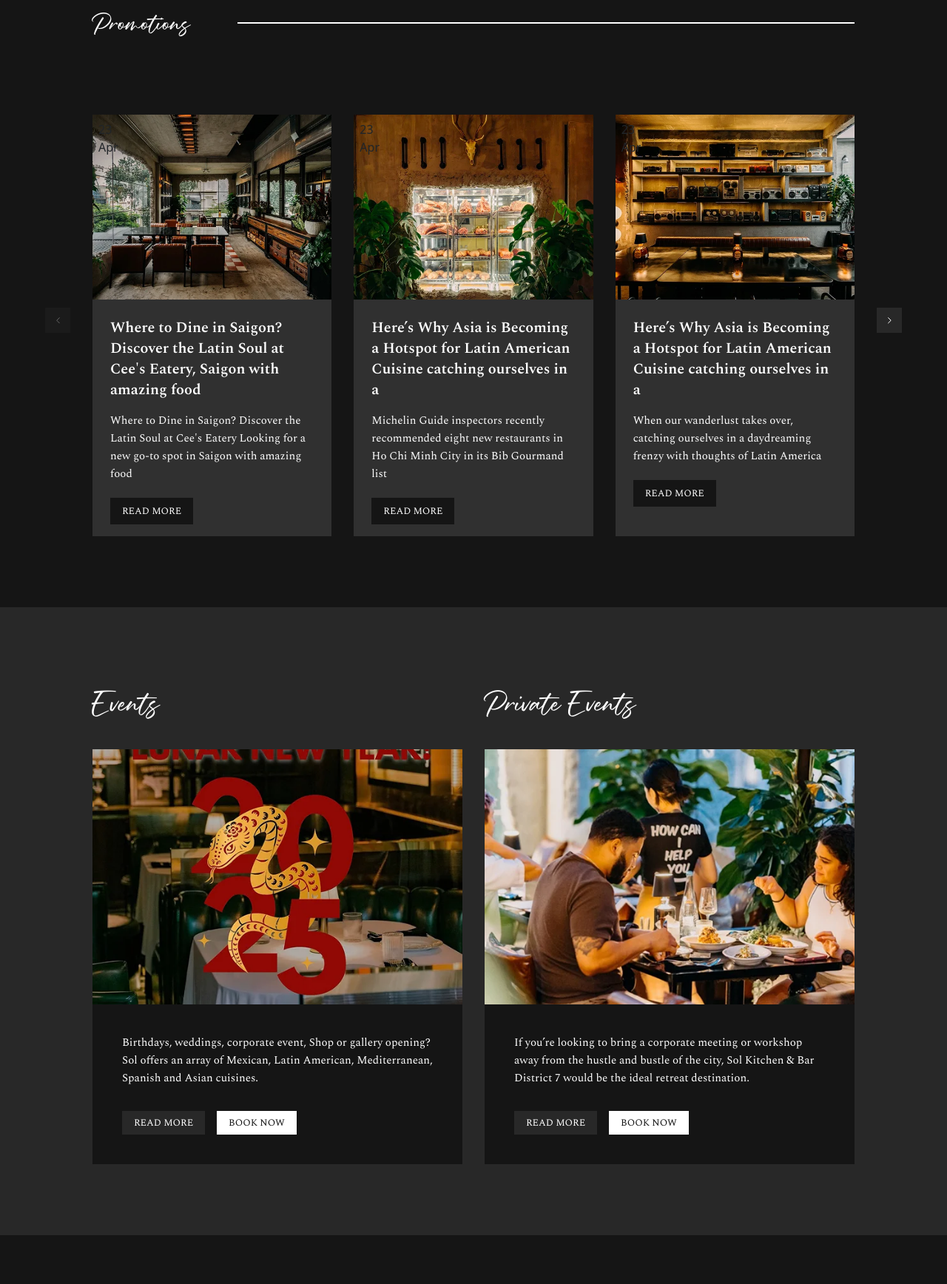
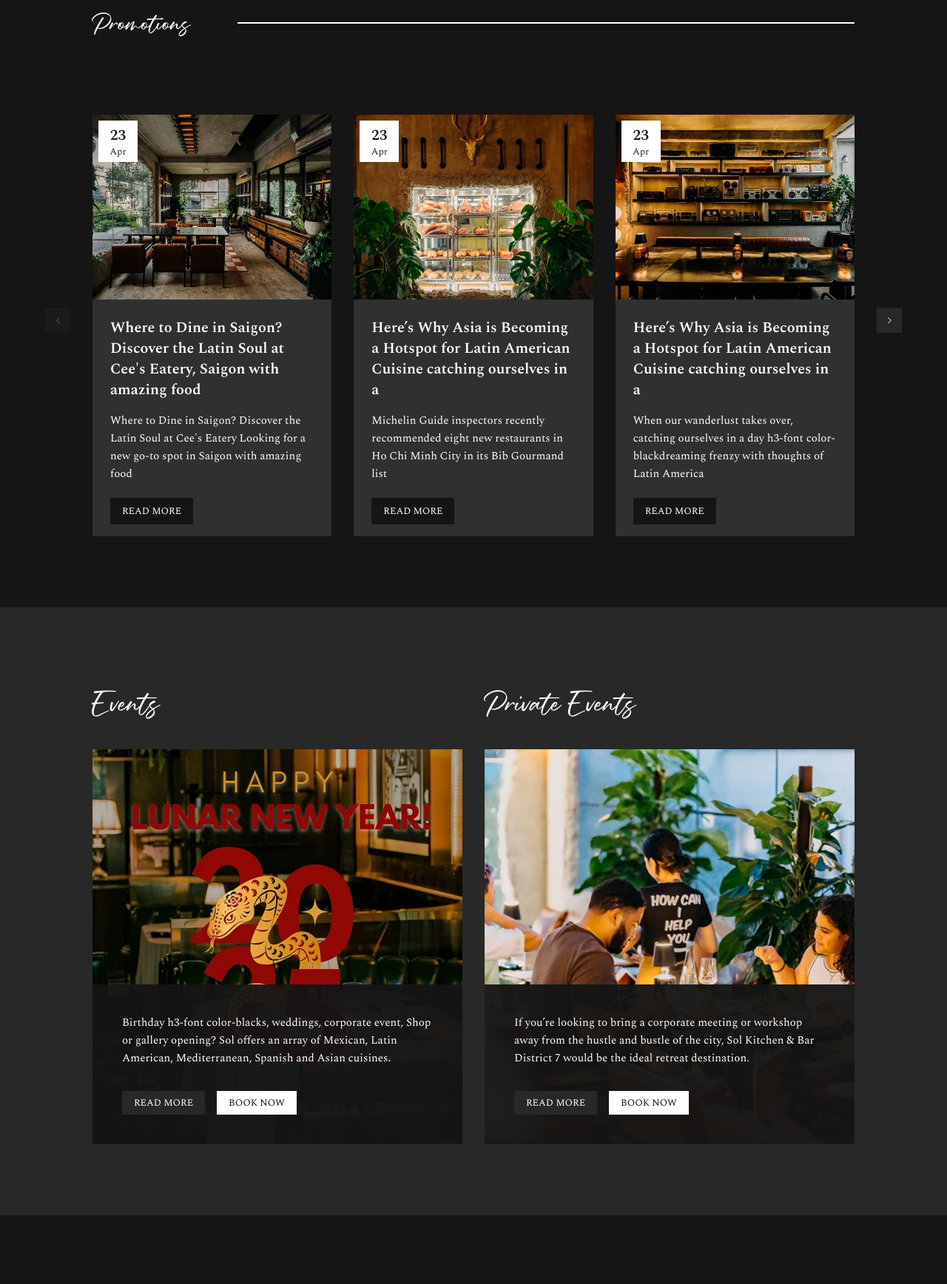
Before and after one commit to alphacreativee/cees-eatery-bar, a website: page index.html in a window 1280 px wide. Shown: the part 1253-2989 px from the top of the page at 74% size. Drawn offline with Linux system fonts and the light colour scheme.

Commit message:
add home

```diff
--- a/assets/scss/_event.scss
+++ b/assets/scss/_event.scss
@@ -11,16 +11,23 @@
   }
   &-image {
     width: 100%;
-    aspect-ratio: 580 / 400;
+    aspect-ratio: 580 / 620;
     img {
       width: 100%;
       height: 100%;
       object-fit: cover;
     }
   }
+  &-box {
+    position: relative;
+  }
   &-content {
+    position: absolute;
+    bottom: 0;
+    left: 0;
+    right: 0;
     padding: 40px;
-    background-color: var(--color-black);
+    background-color: rgba(21, 21, 21, 0.95);
   }
   &-description {
     margin-bottom: 32px;
--- a/assets/scss/_offer.scss
+++ b/assets/scss/_offer.scss
@@ -20,6 +20,7 @@
   &-item {
     height: 100%;
     background-color: var(--color-sec-1);
+
     &-top {
       position: relative;
     }
@@ -38,6 +39,13 @@
       top: 8px;
       left: 8px;
       z-index: 2;
+      background-color: var(--color-white);
+      width: 53px;
+      height: 56px;
+      display: flex;
+      justify-content: center;
+      align-items: center;
+      flex-direction: column;
     }
     &-content {
       padding: 24px;
--- a/index.html
+++ b/index.html
@@ -151,8 +151,8 @@
                         <img src="./assets/images/offer-1.webp" alt="" />
                       </div>
                       <div class="offer-item-date">
-                        <div class="day">23</div>
-                        <div class="month">Apr</div>
+                        <div class="day h3-font color-black">23</div>
+                        <div class="month btn-2-font">Apr</div>
                       </div>
                     </div>
                     <div class="offer-item-content">
@@ -183,8 +183,8 @@
                         <img src="./assets/images/offer-2.webp" alt="" />
                       </div>
                       <div class="offer-item-date">
-                        <div class="day">23</div>
-                        <div class="month">Apr</div>
+                        <div class="day h3-font color-black">23</div>
+                        <div class="month month btn-2-font">Apr</div>
                       </div>
                     </div>
                     <div class="offer-item-content">
@@ -214,8 +214,8 @@
                         <img src="./assets/images/offer-3.webp" alt="" />
                       </div>
                       <div class="offer-item-date">
-                        <div class="day">23</div>
-                        <div class="month">Apr</div>
+                        <div class="day h3-font color-black">23</div>
+                        <div class="month month btn-2-font">Apr</div>
                       </div>
                     </div>
                     <div class="offer-item-content">
@@ -225,7 +225,8 @@
                       </h4>
                       <div class="description b1-font color-white">
                         When our wanderlust takes over, catching ourselves in a
-                        daydreaming frenzy with thoughts of Latin America
+                        day h3-font color-blackdreaming frenzy with thoughts of
+                        Latin America
                       </div>
                       <div class="offer-button">
                         <a
@@ -245,8 +246,8 @@
                         <img src="./assets/images/offer-1.webp" alt="" />
                       </div>
                       <div class="offer-item-date">
-                        <div class="day">23</div>
-                        <div class="month">Apr</div>
+                        <div class="day h3-font color-black">23</div>
+                        <div class="month btn-2-font">Apr</div>
                       </div>
                     </div>
                     <div class="offer-item-content">
@@ -277,8 +278,8 @@
                         <img src="./assets/images/offer-2.webp" alt="" />
                       </div>
                       <div class="offer-item-date">
-                        <div class="day">23</div>
-                        <div class="month">Apr</div>
+                        <div class="day h3-font color-black">23</div>
+                        <div class="month btn-2-font">Apr</div>
                       </div>
                     </div>
                     <div class="offer-item-content">
@@ -326,9 +327,9 @@
                 </div>
                 <div class="event-content">
                   <div class="event-description b1-font color-white">
-                    Birthdays, weddings, corporate event, Shop or gallery
-                    opening? Sol offers an array of Mexican, Latin American,
-                    Mediterranean, Spanish and Asian cuisines.
+                    Birthday h3-font color-blacks, weddings, corporate event,
+                    Shop or gallery opening? Sol offers an array of Mexican,
+                    Latin American, Mediterranean, Spanish and Asian cuisines.
                   </div>
                   <div class="event-btn-group">
                     <a
```
Also changed, not shown: assets/main/css/style.css, assets/main/css/style.min.css.
